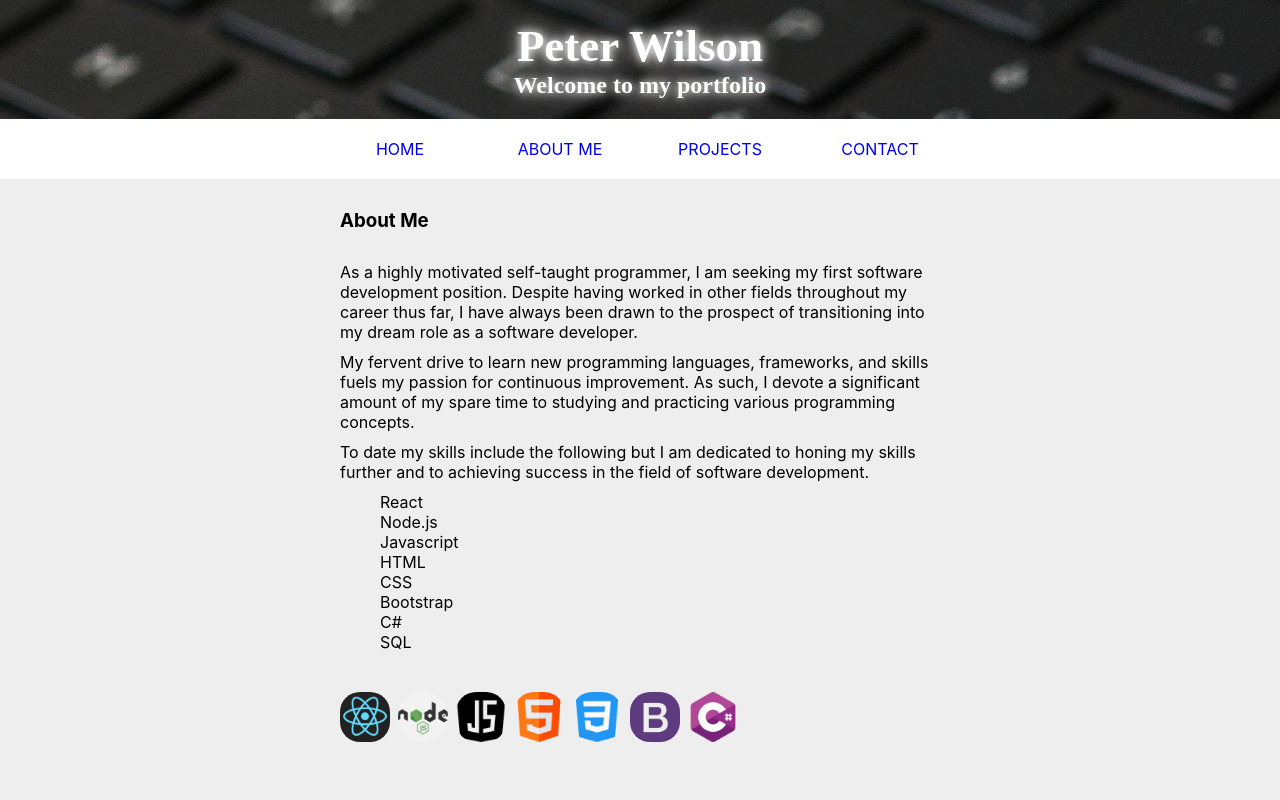
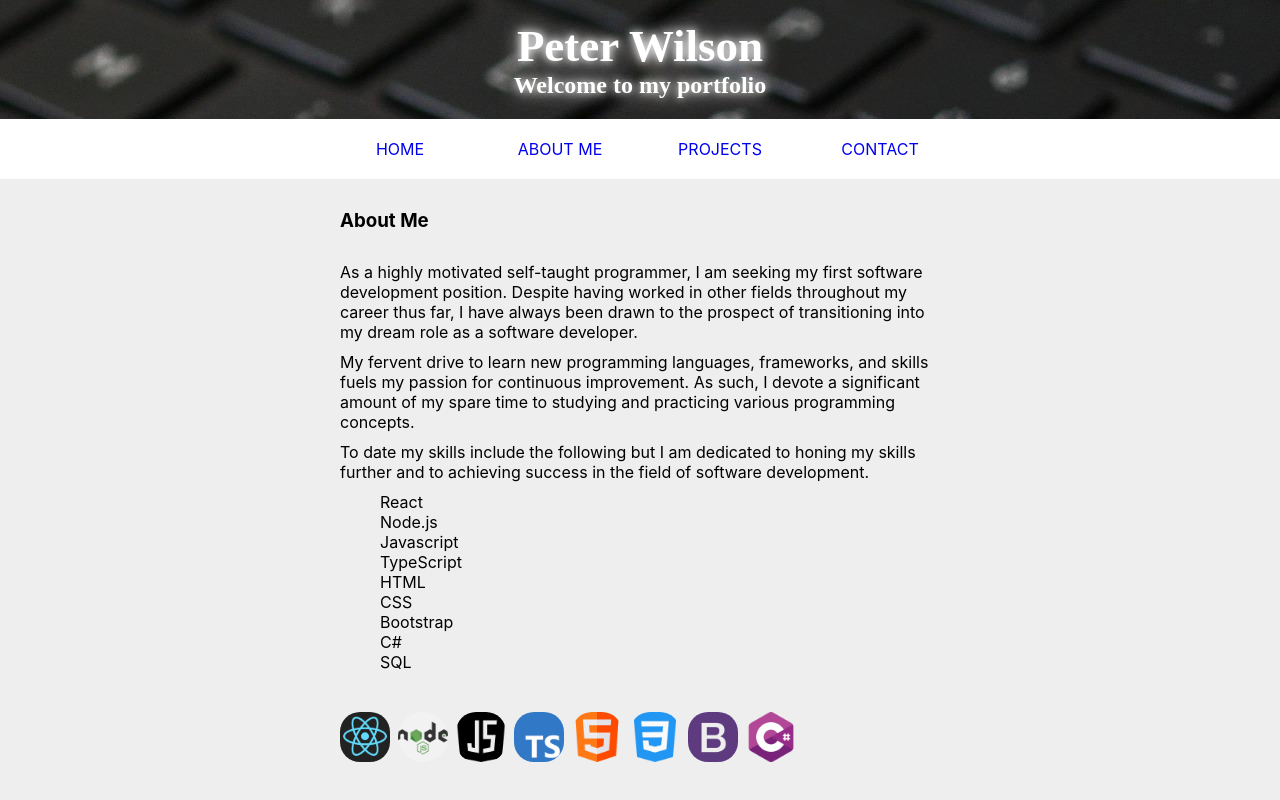
Before and after one commit to Yippiekaiaii/portfolio_v3, a React (Create React App) app: page /about in a window 1280 px wide. Shown: the top 800 px of the page. Built offline with nearby package versions, Linux system fonts and the light colour scheme; a web font is replaced by a local one.

Commit message:
update 23_05_23 typescript

```diff
--- a/src/components/About.js
+++ b/src/components/About.js
@@ -18,6 +18,7 @@ const About = () => {
               <li>React</li>
               <li>Node.js</li>
               <li>Javascript</li>
+              <li>TypeScript</li>
               <li>HTML</li>
               <li>CSS</li>
               <li>Bootstrap</li>
@@ -29,6 +30,7 @@ const About = () => {
               <img src="images/icons/react.png"/>
               <img src="images/icons/nodejs.png"/>
               <img src="images/icons/java-script.png"/>
+              <img src="images/icons/typescript.png"/>
               <img src="images/icons/html.png"/>
               <img src="images/icons/css-3.png"/>
               <img src="images/icons/bootstrap.png"/>
--- a/src/components/Header.js
+++ b/src/components/Header.js
@@ -25,10 +25,10 @@ const Header = () => {
 
     {isMenuVisible && (
       <ul className="menu_list">
-              <li><Link to="/">Home</Link></li>
-              <li><Link to="/about">About Me</Link></li>
-              <li><Link to="/projects">Projects</Link></li>
-              <li><Link to="/contact">Contact</Link></li>
+              <li><Link to="/" onClick={toggleMenu}>Home</Link></li>
+              <li><Link to="/about" onClick={toggleMenu}>About Me</Link></li>
+              <li><Link to="/projects" onClick={toggleMenu}>Projects</Link></li>
+              <li><Link to="/contact" onClick={toggleMenu}>Contact</Link></li>
       </ul>
     )}
 
--- a/src/components/Home.js
+++ b/src/components/Home.js
@@ -12,10 +12,11 @@ const Home = () => {
           <div className = "home_icons">
             <img src="images/icons/react.png"/>
             <img src="images/icons/nodejs.png"/>
+            <img src="images/icons/java-script.png"/>
+            <img src="images/icons/typescript.png"/>
             <img src="images/icons/html.png"/>
             <img src="images/icons/css-3.png"/>
             <img src="images/icons/bootstrap.png"/>
-            <img src="images/icons/java-script.png"/>
             <img src="images/icons/c-sharp.png"/>
           </div>
         </div>
```
Also changed, not shown: public/images/icons/typescript.png (added).
